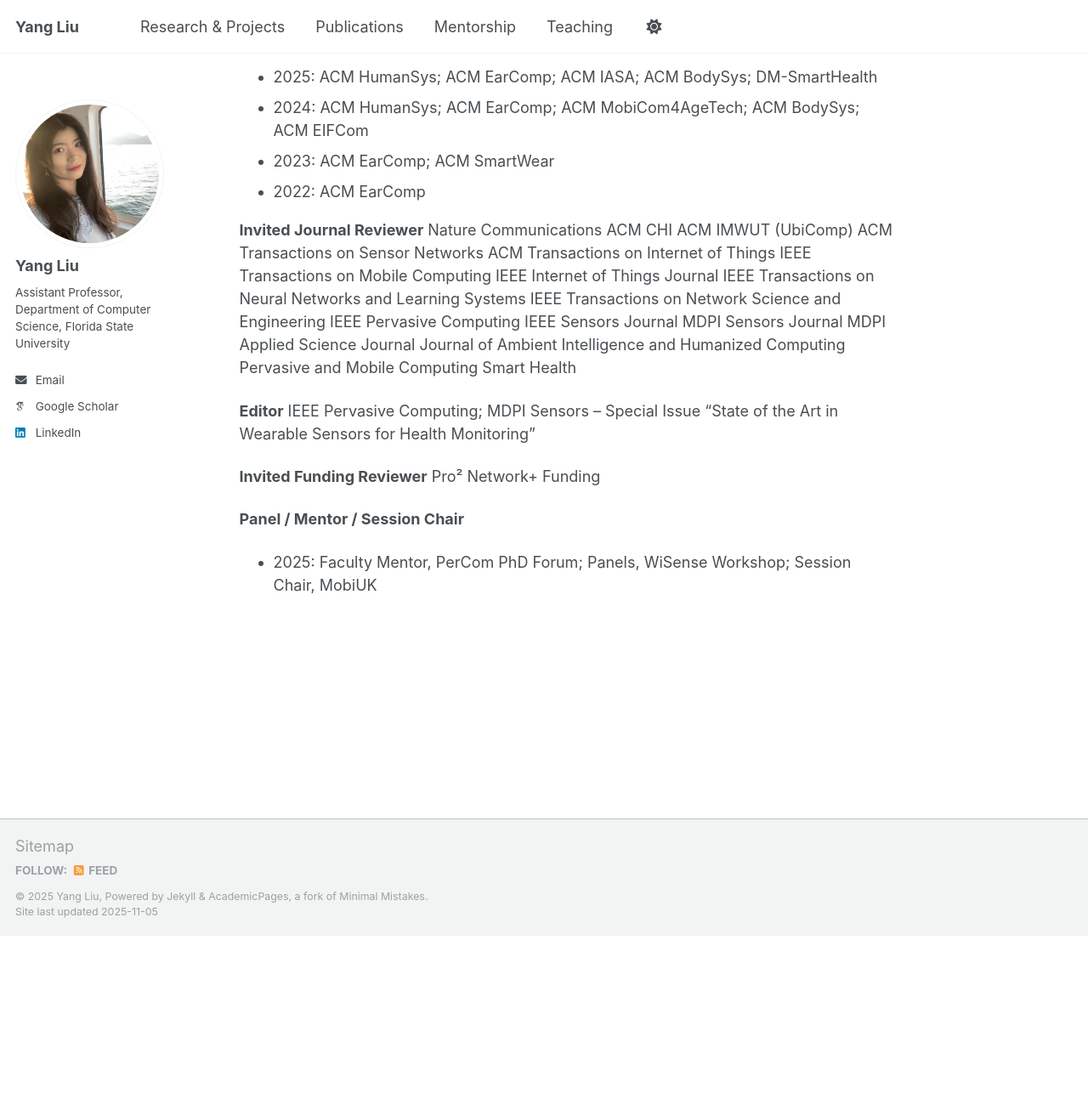
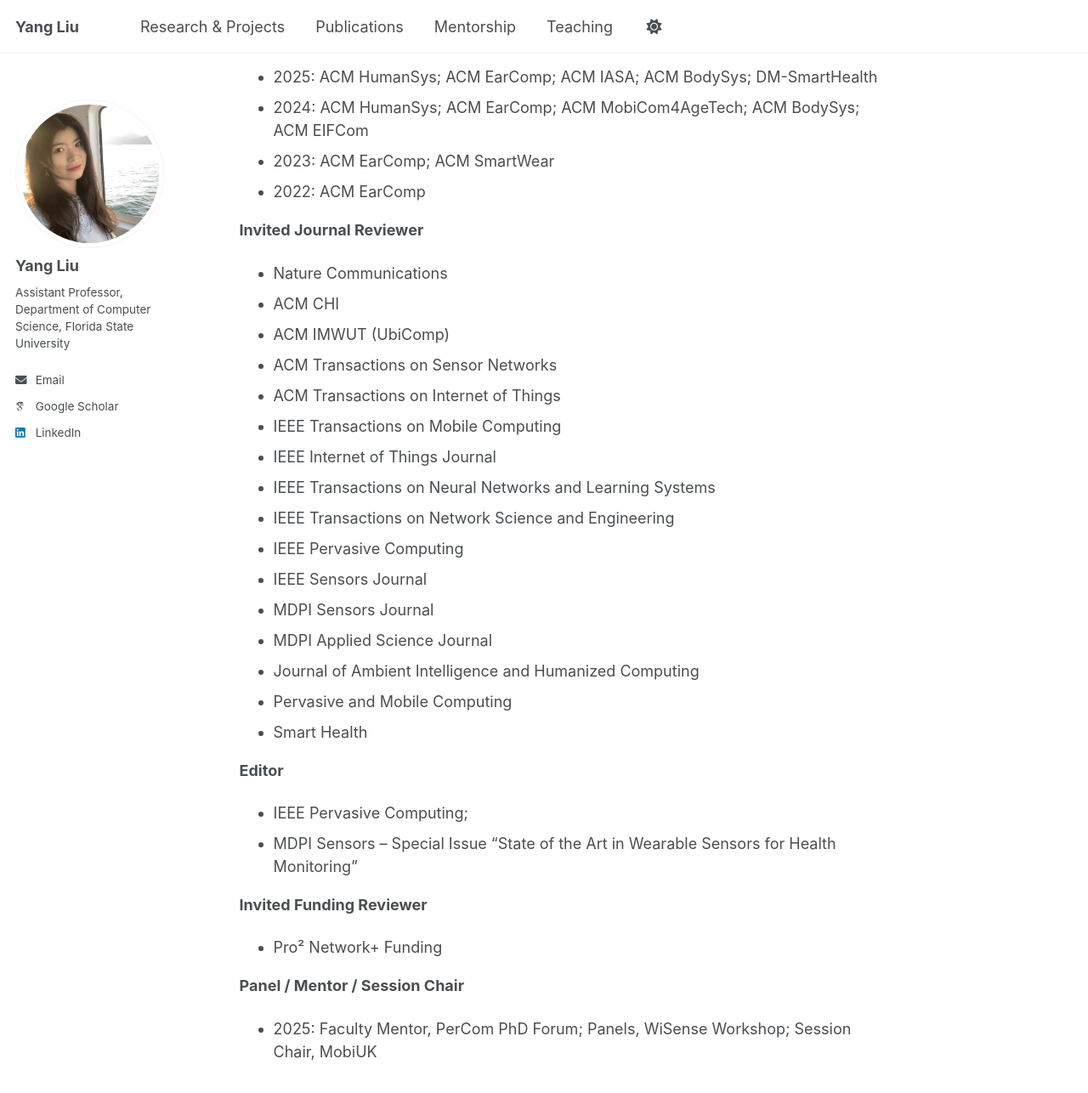
Before and after one commit to YangLiu-CS/YangLiu-CS.github.io, a Jekyll site: the page built from _pages/about.md, in a window 1280 px wide and 1400 px high, scrolled down 3286 px. Shown: the top 1286 px of the window at 85% size. Built offline with Jekyll 4.4.1, drawn with Linux system fonts in a browser that asks for light colours; some web fonts are replaced; before the commit the page ends 4387 px from its top, so only the background shows below that.

Commit message:
update website content

```diff
--- a/_pages/about.md
+++ b/_pages/about.md
@@ -95,29 +95,29 @@ Services
 - 2022: ACM EarComp
 
 <b>Invited Journal Reviewer</b>
-Nature Communications
-ACM CHI
-ACM IMWUT (UbiComp)
-ACM Transactions on Sensor Networks
-ACM Transactions on Internet of Things
-IEEE Transactions on Mobile Computing
-IEEE Internet of Things Journal
-IEEE Transactions on Neural Networks and Learning Systems
-IEEE Transactions on Network Science and Engineering
-IEEE Pervasive Computing
-IEEE Sensors Journal
-MDPI Sensors Journal
-MDPI Applied Science Journal
-Journal of Ambient Intelligence and Humanized Computing
-Pervasive and Mobile Computing
-Smart Health
+- Nature Communications
+- ACM CHI
+- ACM IMWUT (UbiComp)
+- ACM Transactions on Sensor Networks
+- ACM Transactions on Internet of Things
+- IEEE Transactions on Mobile Computing
+- IEEE Internet of Things Journal
+- IEEE Transactions on Neural Networks and Learning Systems
+- IEEE Transactions on Network Science and Engineering
+- IEEE Pervasive Computing
+- IEEE Sensors Journal
+- MDPI Sensors Journal
+- MDPI Applied Science Journal
+- Journal of Ambient Intelligence and Humanized Computing
+- Pervasive and Mobile Computing
+- Smart Health
 
 <b>Editor</b>
-IEEE Pervasive Computing;
-MDPI Sensors – Special Issue “State of the Art in Wearable Sensors for Health Monitoring”
+- IEEE Pervasive Computing;
+- MDPI Sensors – Special Issue “State of the Art in Wearable Sensors for Health Monitoring”
 
 <b>Invited Funding Reviewer</b>
-Pro² Network+ Funding
+- Pro² Network+ Funding
 
 <b>Panel / Mentor / Session Chair</b>
 - 2025: Faculty Mentor, PerCom PhD Forum; Panels, WiSense Workshop; Session Chair, MobiUK
```
